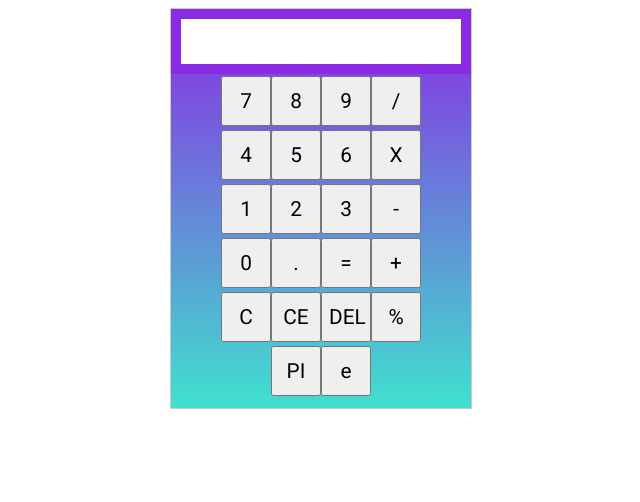
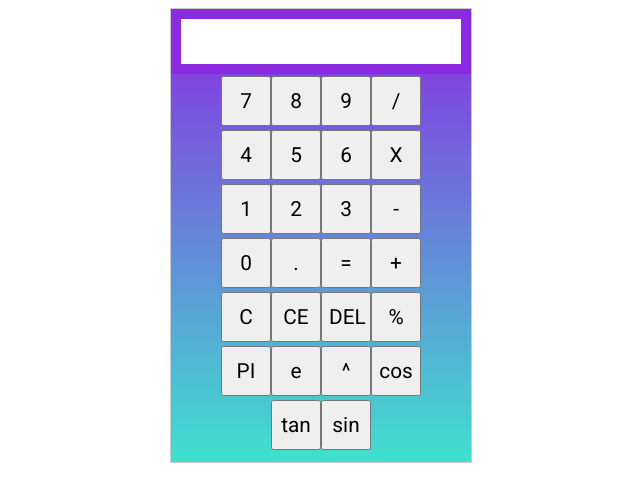
Before and after one commit to Malejni/calc, an Angular app: page / in a window 1280 px wide. Shown: the top 502 px of the page, without its empty margins (319-959 px from the left). Built offline with nearby package versions, Linux system fonts and the light colour scheme.

Commit message:
added sin,cos, tan and ^

```diff
--- a/src/app/calculator/calculator.component.html
+++ b/src/app/calculator/calculator.component.html
@@ -34,5 +34,11 @@
   <div class="row">
     <button (click)="addToCalculation('3.14'); playAudio();">PI</button>
     <button (click)="addToCalculation('2.72'); playAudio();">e</button>
+    <button (click)="calculate('^'); playAudio();">^</button>
+    <button (click)="calculate('cos'); playAudio();">cos</button>
+  </div>
+  <div class="row">
+    <button (click)="calculate('tan'); playAudio();">tan</button>
+    <button (click)="calculate('sin'); playAudio();">sin</button>
   </div>
 </div>
--- a/src/app/calculator/calculator.component.ts
+++ b/src/app/calculator/calculator.component.ts
@@ -63,6 +63,14 @@ export class CalculatorComponent {
                  total = a % b;
             } else if (this.previous_operator === '*') {
                  total = a * b;
+            } else if (this.previous_operator === '^') {
+                 total = Math.pow(a, b);
+            } else if (this.previous_operator === 'cos') {
+                 total = Math.cos(a);
+            } else if (this.previous_operator === 'tan') {
+                 total = Math.tan(a);
+            } else if (this.previous_operator === 'sin') {
+                 total = Math.sin(a);
             } else {
                  total = a / b;
             }
@@ -93,6 +101,14 @@ export class CalculatorComponent {
              total = a % b;
         } else if (this.previous_operator === '*') {
              total = a * b;
+        } else if (this.previous_operator === '^') {
+             total = Math.pow(a, b);
+        } else if (this.previous_operator === 'cos') {
+            total = Math.cos(a);
+        } else if (this.previous_operator === 'tan') {
+            total = Math.tan(a);
+        } else if (this.previous_operator === 'sin') {
+            total = Math.sin(a);
         } else {
              total = a / b;
         }
```
